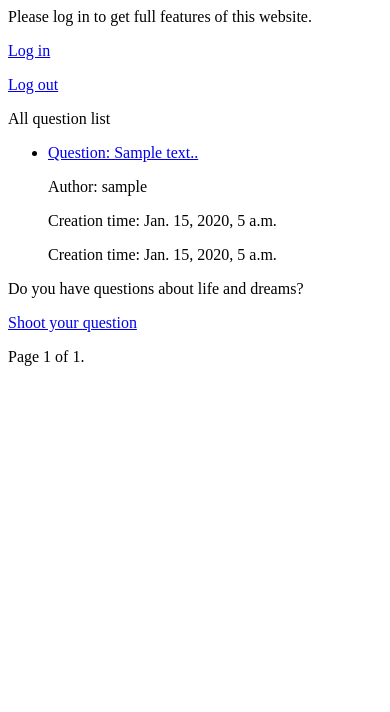
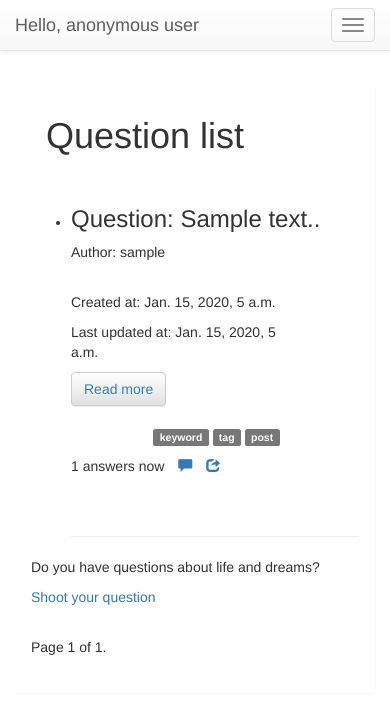
Before and after one commit to YaoRazor/Simple-Quora-clone-in-Django, a Django app: page /polls/ in a window 390 px wide. Shown: the top 712 px of the page. Run offline with Django 3.2, Linux system fonts and the light colour scheme; tables that the repository leaves empty hold one stand-in row (values such as "Sample post"); parts of the project's set-up code (start-up, migrations or seed data) failed here and were passed over; some libraries are stand-ins or nearby versions.

Commit message:
better UI

```diff
--- a/polls/models.py
+++ b/polls/models.py
@@ -14,6 +14,7 @@ class Question(models.Model):
     down_list = models.ManyToManyField(User, related_name="question_down_list")
     up_votes = models.IntegerField(default=0)
     down_votes = models.IntegerField(default=0)
+    number_of_answers = models.IntegerField(default=0)
 
     def __unicode__(self):
         return self.question_text
--- /dev/null
+++ b/polls/templates/base.html
@@ -0,0 +1,95 @@
+<!DOCTYPE html>
+<html>
+<head lang="en">
+    <meta charset="UTF-8">
+    <title></title>
+</head>
+<body>
+
+<!-- Latest compiled and minified CSS -->
+<link rel="stylesheet" href="https://maxcdn.bootstrapcdn.com/bootstrap/3.3.1/css/bootstrap.min.css">
+
+<!-- Optional theme -->
+<link rel="stylesheet" href="https://maxcdn.bootstrapcdn.com/bootstrap/3.3.1/css/bootstrap-theme.min.css">
+
+
+<header class="navbar navbar-default navbar-fixed-top" role="banner">
+  <div class="container">
+    <div class="navbar-header">
+      <button class="navbar-toggle" type="button" data-toggle="collapse" data-target=".navbar-collapse">
+        <span class="sr-only">Toggle navigation</span>
+        <span class="icon-bar"></span>
+        <span class="icon-bar"></span>
+        <span class="icon-bar"></span>
+      </button>
+      {% if username %}
+       <a href="" class="navbar-brand">Hello, {{ username }} !!!.</a>
+      {% else %}
+      <a href="" class="navbar-brand">Hello, anonymous user</a>
+      {% endif %}
+    </div>
+    <nav class="collapse navbar-collapse" role="navigation">
+      <ul class="nav navbar-nav">
+        <li>
+          <a href="{% url 'polls:index' %}">home page</a>
+        </li>
+        <li>
+          <a href="{% url 'authentication:login' %}">Log in</a>
+
+        </li>
+        <li>
+          <a href="{% url 'authentication:logout' %}">Log out </a>
+        </li>
+        <li>
+          <a href="{% url 'authentication:register_user' %}">Register </a>
+        </li>
+      </ul>
+      <ul class="nav navbar-right navbar-nav">
+        <li class="dropdown">
+          <a href="#" class="dropdown-toggle" data-toggle="dropdown"><i class="glyphicon glyphicon-search"></i></a>
+          <ul class="dropdown-menu" style="padding:12px;">
+            <form class="form-inline">
+              <button type="submit" class="btn btn-default pull-right"><i class="glyphicon glyphicon-search"></i></button><input type="text" class="form-control pull-left" placeholder="Search">
+            </form>
+          </ul>
+        </li>
+      </ul>
+    </nav>
+  </div>
+</header>
+
+<br>
+<br>
+<br>
+<br>
+
+
+<div class="container">
+  <div class="row">
+
+    <div class="col-md-12">
+
+      <div class="panel">
+        <div class="panel-body">
+
+     <div id="content">
+        {% block content %}{% endblock %}
+    </div>
+
+
+        </div>
+      </div>
+
+
+
+    </div><!--/col-12-->
+  </div>
+</div>
+
+
+
+
+<!-- Latest compiled and minified JavaScript -->
+<script src="https://maxcdn.bootstrapcdn.com/bootstrap/3.3.1/js/bootstrap.min.js"></script>
+</body>
+</html>
--- a/polls/templates/polls/index.html
+++ b/polls/templates/polls/index.html
@@ -1,18 +1,50 @@
-{% if username %}
-<p>Hello, {{ username }} !!!.</p>
-{% else %}
-    <p>Please log in to get full features of this website.</p>
-{% endif %}
-<p> <a href="{% url 'authentication:login' %}">Log in</a> </p>
-<p> <a href="{% url 'authentication:logout' %}">Log out </a> </p>
-<div>All question list</div>
+{% extends "base.html" %}
+
+{% block content %}
+
+<div id="masthead">
+    <div class="container">
+        <div class="row">
+            <div class="col-md-7">
+                <h1>  Question list
+                </h1>
+            </div>
+        </div>
+    </div><!-- /cont -->
+
+</div>
 {% if latest_question_list %}
+
     <ul>
     {% for question in latest_question_list %}
-        <li><a href="{% url 'polls:detail' question.id %}">Question: {{ question.question_text | truncatechars:500  }}. </a></li>
-        <p>Author: {{ question.author.username }}</p>
-        <p>Creation time: {{ question.pub_date }}</p>
-        <p>Creation time: {{ question.modification_time }}</p>
+            <div class="row">
+            <br>
+{#            <div class="col-md-2 col-sm-3 text-center">#}
+{#              <a class="story-img" href="#"><img src="//placehold.it/100" style="width:100px;height:100px" class="img-circle"></a>#}
+{#            </div>#}
+            <div class="col-md-10 col-sm-9">
+              <li><h3>Question: {{ question.question_text | truncatechars:500  }}.</h3></li>
+              <div class="row">
+                <div class="col-xs-9">
+                  <p> Author: {{ question.author.username }} </p>
+                    <br>
+                      <p>Created at: {{ question.pub_date }}</p>
+                      <p>Last updated at: {{ question.modification_time }}</p>
+                  <p class="lead"><button class="btn btn-default"><a href="{% url 'polls:detail' question.id %}">Read more</a></button></p>
+                  <p class="pull-right"><span class="label label-default">keyword</span> <span class="label label-default">tag</span> <span class="label label-default">post</span></p>
+                  <ul class="list-inline">
+                  <li><a href="#">  </a> {{ question.number_of_answers }} answers now </li>
+                  <li><a href="#"><i class="glyphicon glyphicon-comment"></i></a></li>
+                  <li><a href="#"><i class="glyphicon glyphicon-share"></i></a></li>
+                  </ul>
+                  </div>
+                <div class="col-xs-3"></div>
+              </div>
+              <br><br>
+            </div>
+          </div>
+          <hr>
+
     {% endfor %}
     </ul>
 
@@ -38,3 +70,5 @@
         {% endif %}
     </span>
 </div>
+
+{% endblock %}
--- a/polls/views.py
+++ b/polls/views.py
@@ -40,7 +40,7 @@ def index(request):
 def detail(request, question_id):
     question = get_object_or_404(Question, pk=question_id)
     answers = question.answers_set.order_by('-net_votes')
-    return render(request, 'polls/detail.html', {'question': question, 'answers': answers})
+    return render(request, 'polls/detail.html', {'question': question, 'answers': answers, 'username': request.user.username})
 
 
 # class ResultsView(generic.DetailView):
@@ -146,6 +146,8 @@ def add_answer(request, question_id):
         new_answer = Answers(answer_text=new_answer_text, pub_date=timezone.now(), author=request.user, question=p,
                              modification_time=timezone.now())
         new_answer.save()
+        p.number_of_answers = len(p.answers_set.all())
+        p.save()
         return HttpResponseRedirect(reverse('polls:detail', args=(question_id,)))
     elif 'Cancel' in request.POST:
         return HttpResponseRedirect(reverse('polls:detail', args=(question_id,)))
```
Also changed, not shown: authentication/templates/base.html (deleted, +0 -44 lines), polls/templates/polls/detail.html (+17 -7 lines), polls/templates/polls/hello, world.html (added, +20 -0 lines), polls/migrations/0014_question_number_of_answers.py (added), 1 other file.
